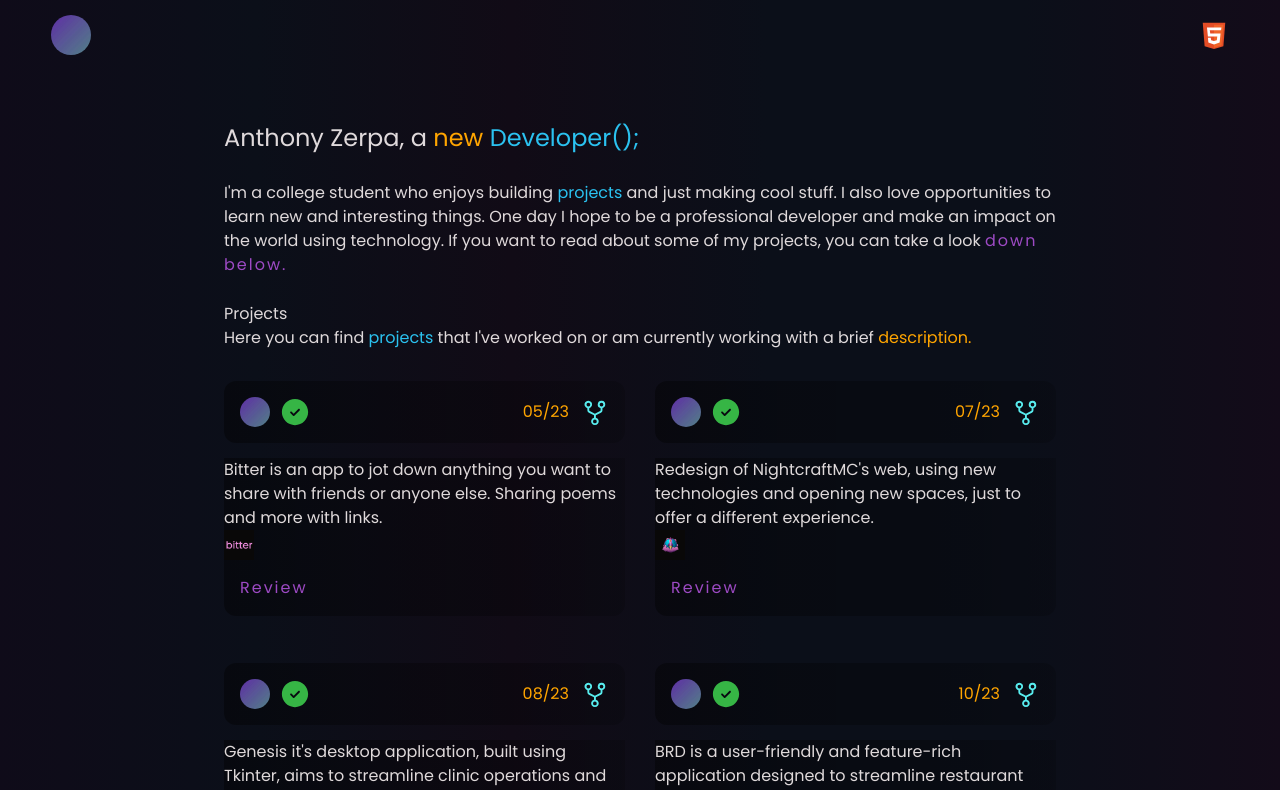
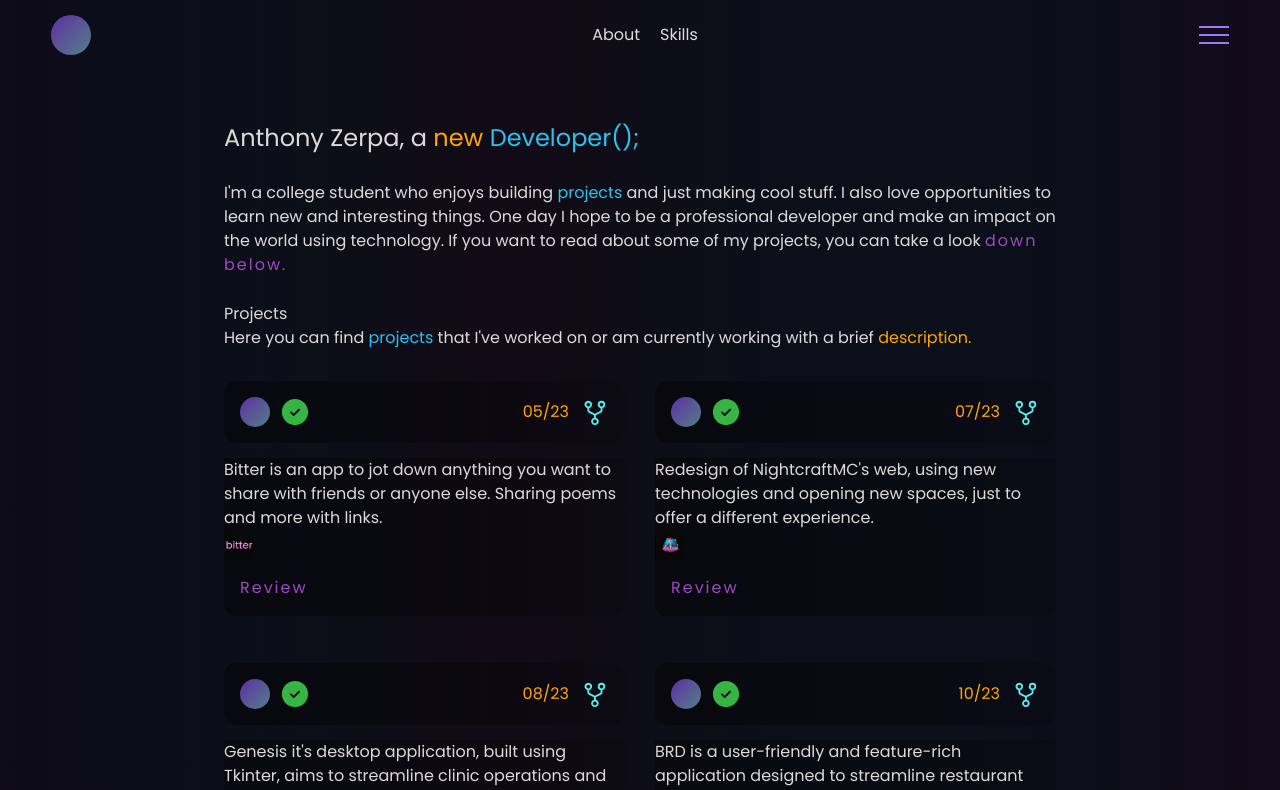
Before and after one commit to JoeCursewl/brd-portfolio, a React (Vite) app: page / in a window 1280 px wide. Shown: the top 790 px of the page. Built offline with nearby package versions, Linux system fonts and the light colour scheme.

Commit message:
Hamburguer menu added

```diff
--- a/src/App.css
+++ b/src/App.css
@@ -14,7 +14,7 @@
 }
 
 .ln-dv-all {
-  display: none;
+  display: flex;
   align-items: center;
   justify-content: space-between;
   width: 100%;
@@ -40,7 +40,7 @@
 }
 
 .modal-content {
-  background-image: linear-gradient(20deg, #0b060fbb, #0c050ccb, #140a0ad7, #0d040fc0);
+  background-image: linear-gradient(20deg, #0b060fef, #0c050cf6, #0c0606fa, #0d040ff3);
   border-radius: 20px;
   border: 0.5px solid #221f1f4f;
   width: 90%;
@@ -51,11 +51,12 @@
   padding: 20px;
   border-radius: 5px;
   transition: transform 0.5s ease-in-out;
-  transform: translateY(100%);
+  transform: translateY(50vh);
+  z-index: 999999;
 }
 
 .modal.show .modal-content {
-  transform: translateY(0);
+  transform: translateY(20vh);
   transition: transform 0.5s ease-out;
 }
 
@@ -76,3 +77,37 @@ li {
   width: 40px;
   border-radius: 100%;
 }
+
+
+.bars {
+  width: 30px;
+  height: 30px;
+  cursor: pointer;
+}
+
+.bars span {
+  display: block;
+  width: 100%;
+  height: 2px;
+  background: rgb(165, 116, 255);
+  margin-top: 6px;
+  transform-origin: 0px 100%;
+  transition: all 300ms;
+}
+
+.activelines1__bars-menu {
+  transform: rotate(45deg) translate(-2px, 1px);
+}
+
+.activelines2__bars-menu {
+  opacity: 0;
+  margin-left: -30px;
+}
+
+.activelines3__bars-menu {
+  transform: rotate(-45deg) translate(-4px, 2px);
+}
+
+.bars__menu {
+  display: none;
+}
--- a/src/App.jsx
+++ b/src/App.jsx
@@ -1,17 +1,31 @@
 import { useState } from 'react'
 import './App.css'
 import { Link } from 'react-router-dom'
+import { useEffect } from 'react';
 
 export default function NavBar() {
-  const [show, setShow] = useState(false); // Estado para controlar la visibilidad del modal
+  const [open, SetIsopen] = useState(false);
+  const [show, setShow] = useState(false)
 
-  const handleOpenModal = () => {
-    setShow(true); // Abrir el modal
-  };
+  useEffect(() => {
+    const botonBars = document.querySelector(".bars");
+    botonBars.addEventListener('click', animateBars);
 
-  const handleCloseModal = () => {
-    setShow(false); // Cerrar el modal
-  };
+    return () => {
+      botonBars.removeEventListener('click', animateBars);
+    };
+  }, [open]);
+
+  function animateBars() {
+    const lines1 = document.querySelector(".lines1__bars-menu");
+    const lines2 = document.querySelector(".lines2__bars-menu");
+    const lines3 = document.querySelector(".lines3__bars-menu");
+    lines1.classList.toggle("activelines1__bars-menu")
+    lines2.classList.toggle("activelines2__bars-menu")
+    lines3.classList.toggle("activelines3__bars-menu")
+    SetIsopen(!open);
+    setShow(!show)
+  }
 
   return (
     <nav className="nav-main">
@@ -22,29 +36,30 @@ export default function NavBar() {
           <img src="/cursewl_img.jpg" alt="Anthony Cursewl File Image" />
         </div>
 
-        <div className='hidden sm:block'>
+        <div className='max-[650px]:hidden'>
           <ul className='ln-dv-all'>
             <li><Link to='/about' className='u-link'>About</Link></li>
             <li><Link to='/skills' className='u-link'>Skills</Link></li>
           </ul>
         </div>
 
-        <div className='sm:hidden'>
-          <div onClick={() => handleOpenModal()} className='hover:cursor-pointer'>
-            <img src="/technologies/html-img.svg" alt="SVG File Menu" />
-          </div>
-
-          <ul className={`ln-dv-all`}>
-            <li><Link to='/about' className='u-link'>About</Link></li>
-            <li><Link to='/skills' className='u-link'>Skills</Link></li>
-          </ul>
+        <div className='bars sm:hidden'>
+          <span className="lines1__bars-menu"></span>
+          <span className="lines2__bars-menu"></span>
+          <span className="lines3__bars-menu"></span>
         </div>
 
-        <div className={`modal ${show ? 'show' : ''}`} onClick={handleCloseModal}>
-          <div className="modal-content">
-            <h2>Modal</h2>
-            <p>Contenido del modal...</p>
-            <button onClick={handleCloseModal}>Cerrar Modal</button>
+
+        <div className={`modal ${show ? 'show' : ''}`}>
+          <div className="modal-content flex justify-center items-center">
+
+            <div className='flex justify-center items-center gap-4 flex-col' onClick={() => animateBars()}>
+              <Link to='/' className='u-link text-[1.5rem]'>Home</Link>
+              <Link to='/about' className='u-link text-[1.5rem]'>About</Link>
+              <Link to='/skills' className='u-link text-[1.5rem]'>Skills</Link>
+              <a href={"https://github.com/JoeCursewl"} className='u-link text-[1.5rem]'>Repository</a>
+            </div>
+
           </div>
         </div>
 
```
